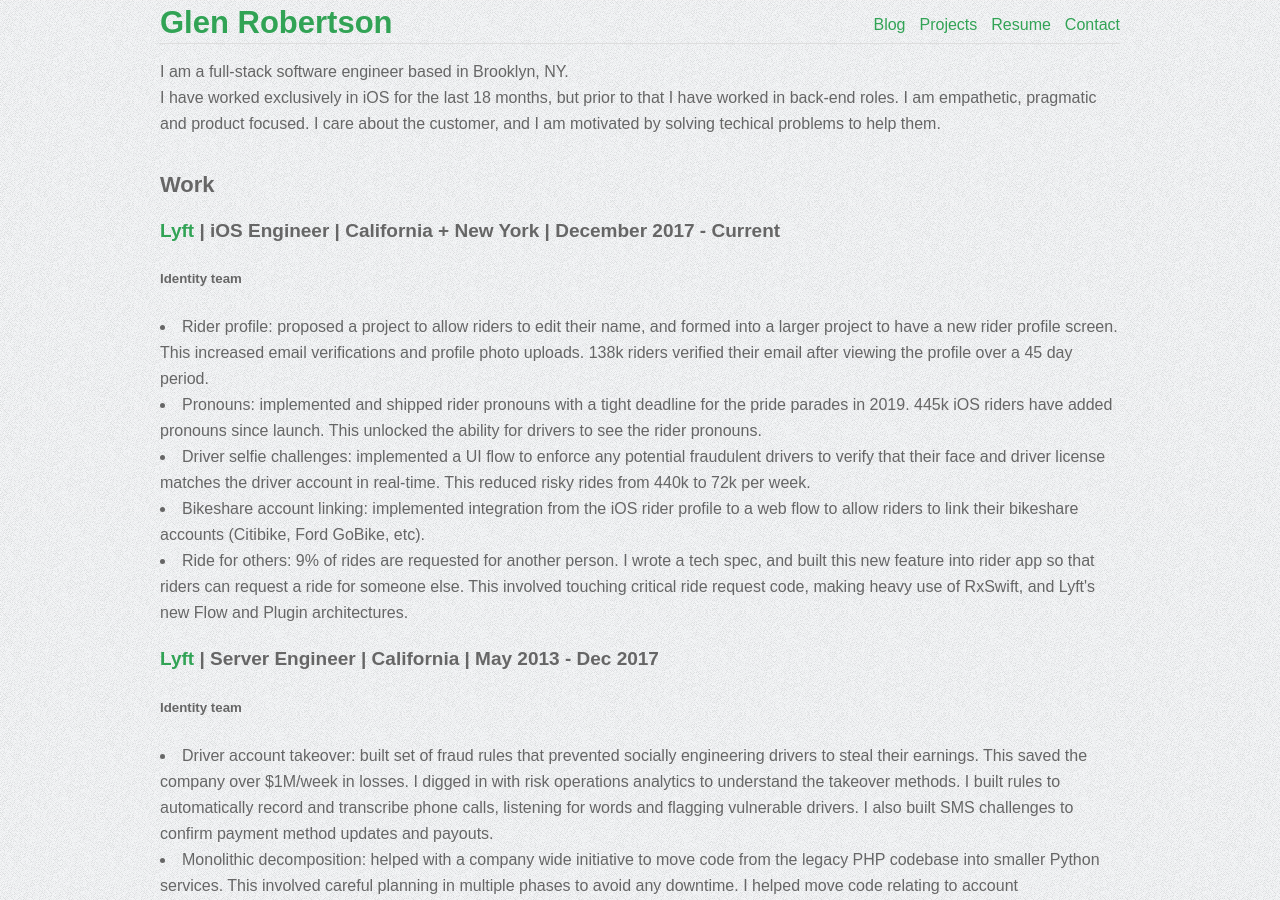
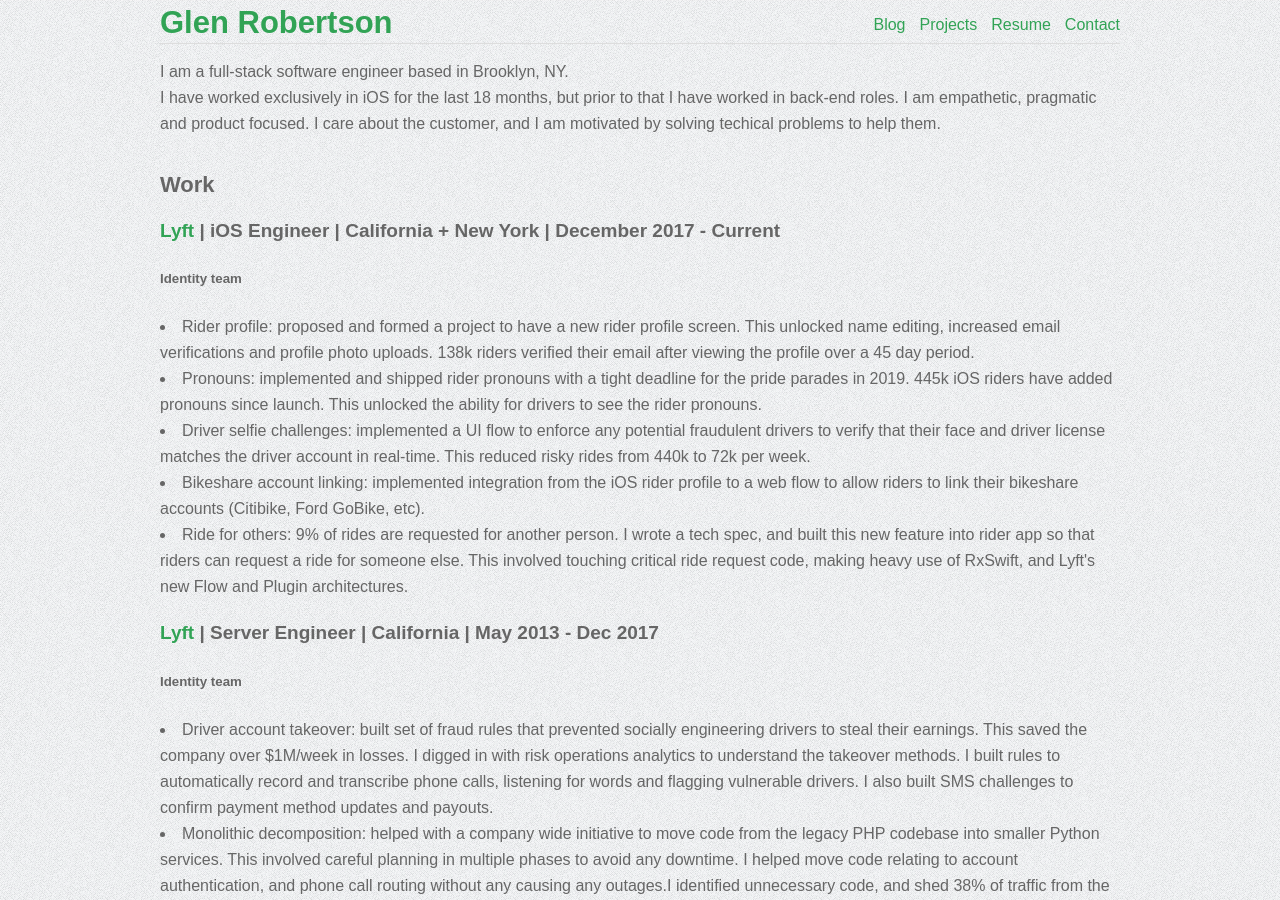
Before and after one commit to glenrobertson/glenrobertson.github.com, a Jekyll site: the page built from resume_2020.html, in a window 1280 px wide and 900 px high. Built offline with Jekyll 4.4.1, drawn with Linux system fonts in a browser that asks for light colours.

Commit message:
More info

```diff
--- a/resume_2020.html
+++ b/resume_2020.html
@@ -14,7 +14,7 @@
 <p>
 <h5>Identity team</h5>
 <ul>
-    <li>Rider profile: proposed a project to allow riders to edit their name, and formed into a larger project to have a new rider profile screen. This increased email verifications and profile photo uploads. 138k riders verified their email after viewing the profile over a 45 day period.</li>
+    <li>Rider profile: proposed and formed a project to have a new rider profile screen. This unlocked name editing, increased email verifications and profile photo uploads. 138k riders verified their email after viewing the profile over a 45 day period.</li>
     <li>Pronouns: implemented and shipped rider pronouns with a tight deadline for the pride parades in 2019. 445k iOS riders have added pronouns since launch. This  unlocked the ability for drivers to see the rider pronouns.</li>
     <li>Driver selfie challenges: implemented a UI flow to enforce any potential fraudulent drivers to verify that their face and driver license matches the driver account in real-time. This reduced risky rides from 440k to 72k per week.</li>
     <li>Bikeshare account linking: implemented integration from the iOS rider profile to a web flow to allow riders to link their bikeshare accounts (Citibike, Ford GoBike, etc).</li>
```
